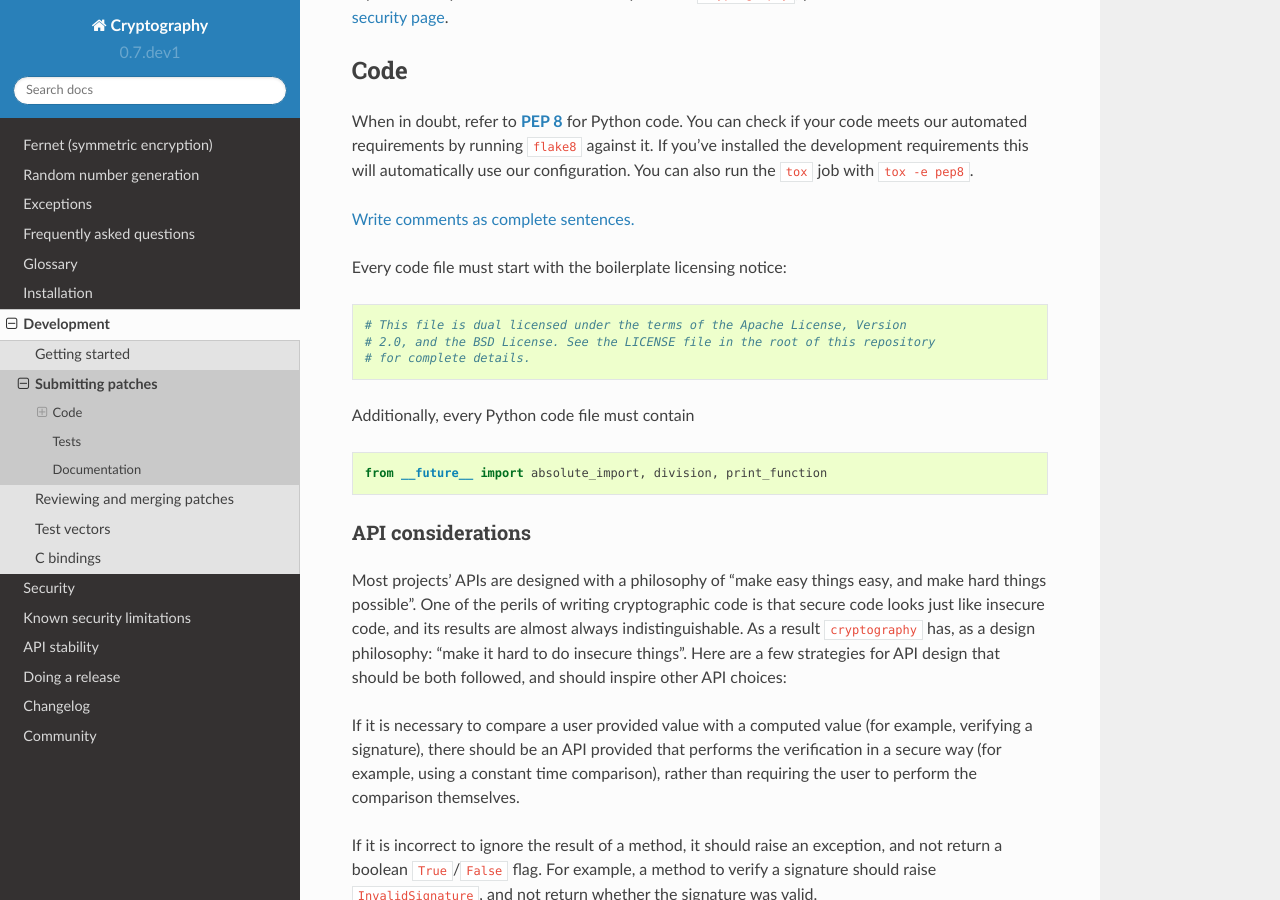
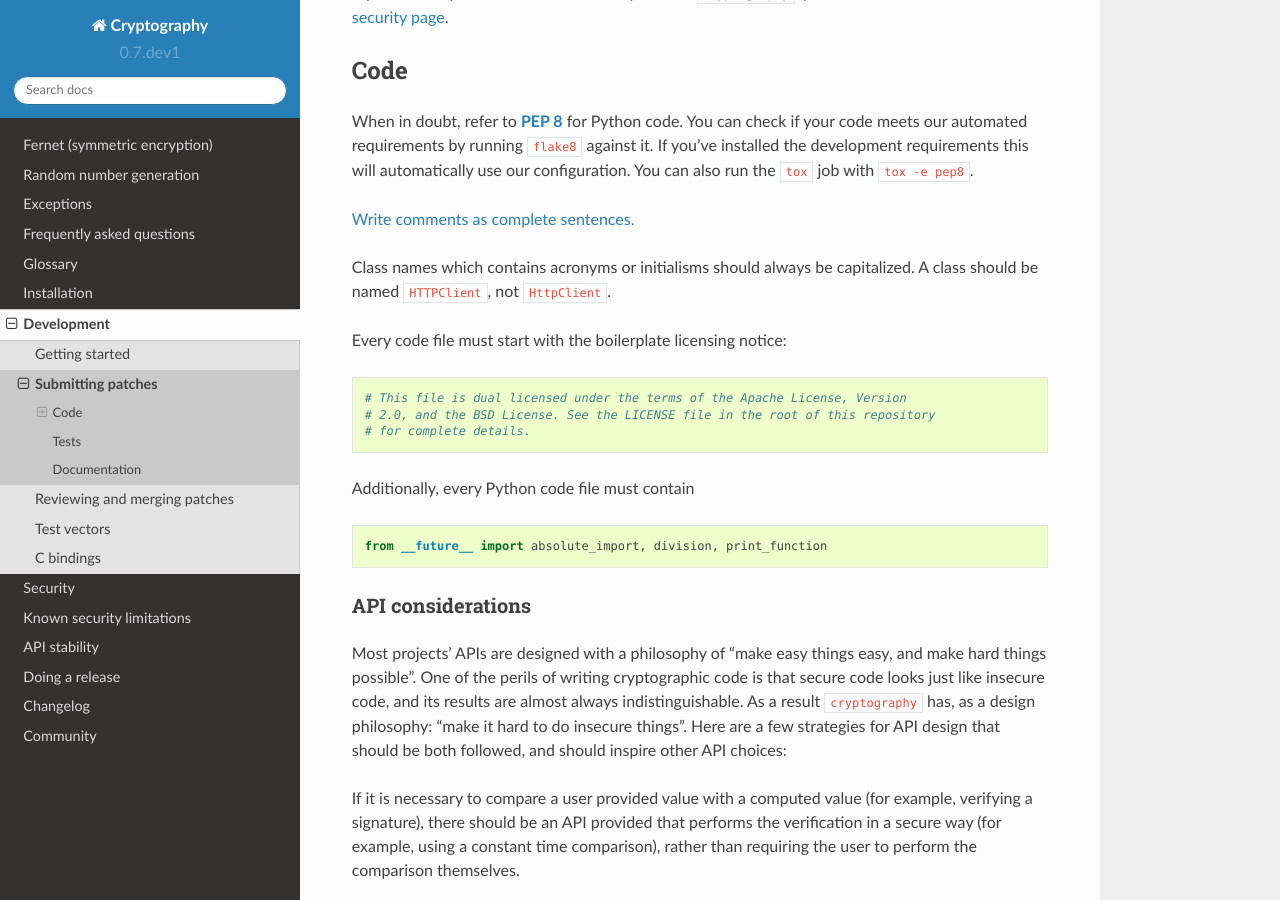
Before and after one commit to WebKing0121/cryptography, a Sphinx documentation site: the page built from docs/development/submitting-patches.rst, in a window 1280 px wide and 900 px high, scrolled down 396 px. Built offline with Sphinx 7.4.7 and the Read the Docs theme 2.0.0, drawn with Linux system fonts in a browser that asks for light colours; pages that are not in the unit, such as notebooks, are missing from menus.

Commit message:
Fixes #1518 -- document the captilazation of lcass names

```diff
--- a/docs/development/submitting-patches.rst
+++ b/docs/development/submitting-patches.rst
@@ -24,6 +24,9 @@ installed the development requirements this will automatically use our
 configuration. You can also run the ``tox`` job with ``tox -e pep8``.
 
 `Write comments as complete sentences.`_
+
+Class names which contains acronyms or initialisms should always be
+capitalized. A class should be named ``HTTPClient``, not ``HttpClient``.
 
 Every code file must start with the boilerplate licensing notice:
 
```
